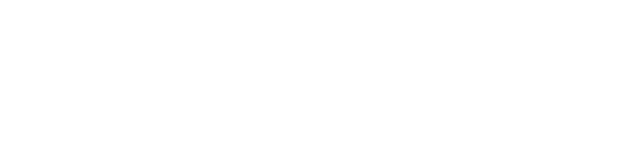
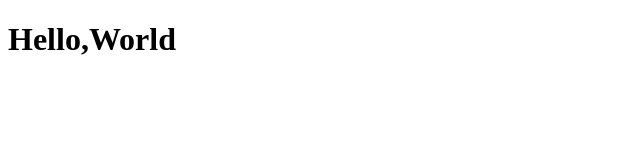
Before and after one commit to rohanzemoso/PR-Practice, a plain HTML site: page index.html in a window 1280 px wide. Shown: the whole page, without its empty margins (0-640 px from the left). Drawn offline with Linux system fonts and the light colour scheme.

Commit message:
added h1 tag

```diff
--- a/index.html
+++ b/index.html
@@ -6,6 +6,8 @@
     <title>Document</title>
 </head>
 <body>
-
+    <h1>
+        Hello,World
+    </h1>
 </body>
 </html>
```
